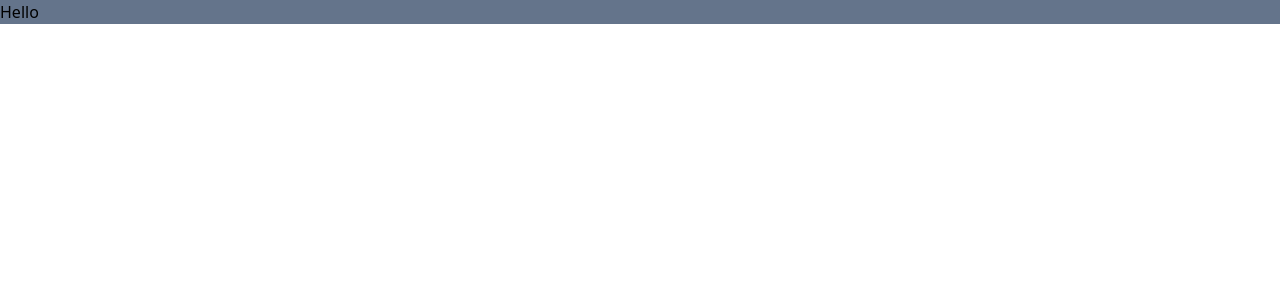
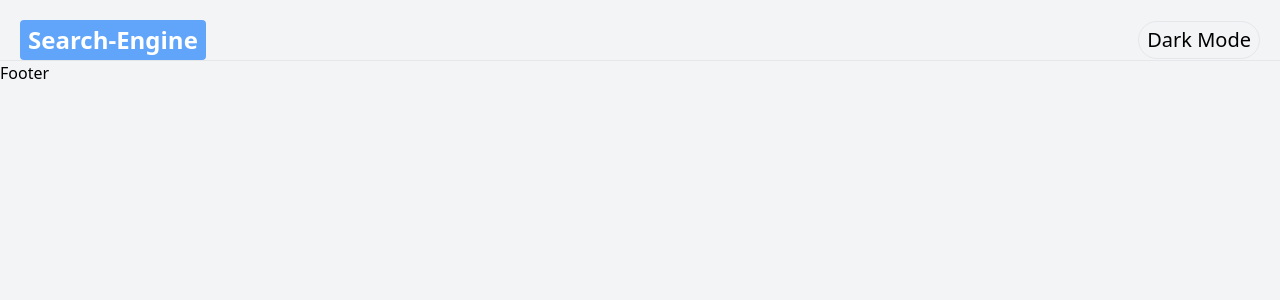
Before and after one commit to kulklex/Search-Engine-React-App, a React (Create React App) app: page / in a window 1280 px wide. Shown: the top 300 px of the page. Built offline with nearby package versions, Linux system fonts and the light colour scheme.

Commit message:
Setting Dark Mode

```diff
--- a/src/App.js
+++ b/src/App.js
@@ -1,12 +1,16 @@
-import React from 'react'
-
-
+import React, {useState} from 'react'
+import OutLet from './components/OutLet';
 
 
 function App() {
+  const [darkTheme, setDarkTheme] = useState(false)
+
+
   return (
-    <div className=' bg-slate-500'>
-      Hello
+    <div className={darkTheme ? 'dark': ''}>
+      <div className="bg-gray-100 dark:bg-gray-900 dark:text-gray-200 min-h-screen">
+        <OutLet darkTheme={darkTheme} setDarkTheme={setDarkTheme}/>
+      </div>
     </div>
   );
 }
--- /dev/null
+++ b/src/components/NavBar.jsx
@@ -0,0 +1,17 @@
+import React from 'react'
+import { Link } from 'react-router-dom'
+
+export default function NavBar({setDarkTheme, darkTheme}) {
+  return (
+    <div className='p-5 pb-0 flex flex-wrap sm:justify-between justify-center items-center border-b dark:border-gray-700 border-gray-200'>
+      <div className='flex justify-between items-center space-x-5 w-screen'>
+        <Link to='/'>
+          <p className='text-2xl bg-blue-400 font-bold text-white py-1 px-2 rounded dark:bg-gray-500 dark:text-gray-200'>Search-Engine</p>
+        </Link>
+        <button className='text-xl dark:text-gray-900 dark:bg-white border rounded-full px-2 py-1 hover:shadow-lg' type='button' onClick={() => setDarkTheme(!darkTheme)}>
+          {darkTheme ? 'Light' : 'Dark'} Mode
+        </button>
+      </div>
+    </div>
+  )
+}
--- /dev/null
+++ b/src/components/OutLet.js
@@ -0,0 +1,13 @@
+import React from 'react'
+import NavBar from './NavBar'
+import Footer from './Footer'
+
+export default function OutLet({children, setDarkTheme, darkTheme}) {
+  return (
+    <>
+        <NavBar darkTheme={darkTheme} setDarkTheme={setDarkTheme}/>
+        <div>{children}</div>
+        <Footer/>
+    </>
+  )
+}
--- a/src/index.js
+++ b/src/index.js
@@ -2,10 +2,13 @@ import React from 'react';
 import ReactDOM from 'react-dom/client';
 import './index.css';
 import App from './App';
+import { Route, Routes, BrowserRouter } from 'react-router-dom';
 
 const root = ReactDOM.createRoot(document.getElementById('root'));
 root.render(
-  <>
-    <App />
-  </>
+  <BrowserRouter>
+    <Routes>
+      <Route path='/' element={<App/>}/>
+    </Routes>
+  </BrowserRouter>
 )
--- a/tailwind.config.js
+++ b/tailwind.config.js
@@ -7,4 +7,5 @@ module.exports = {
     extend: {},
   },
   plugins: [],
+  darkMode: 'class',
 }
```
